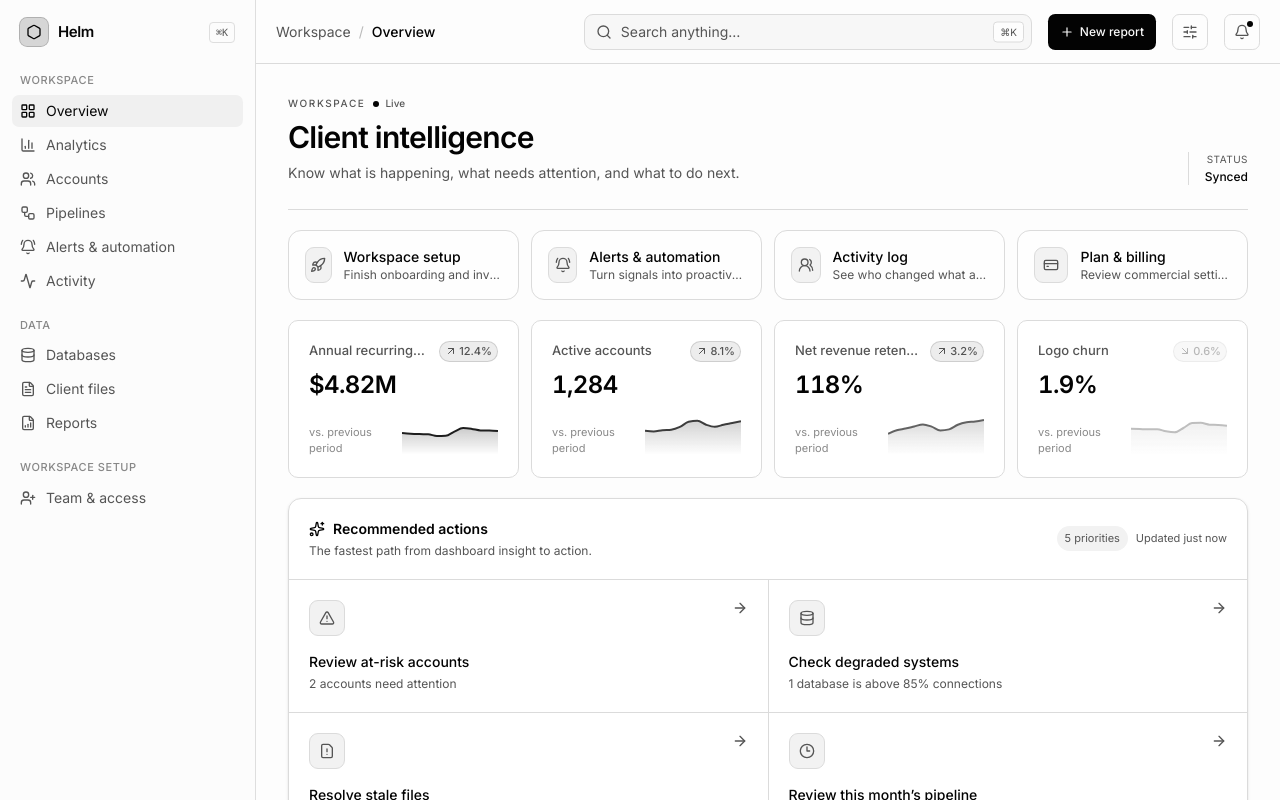
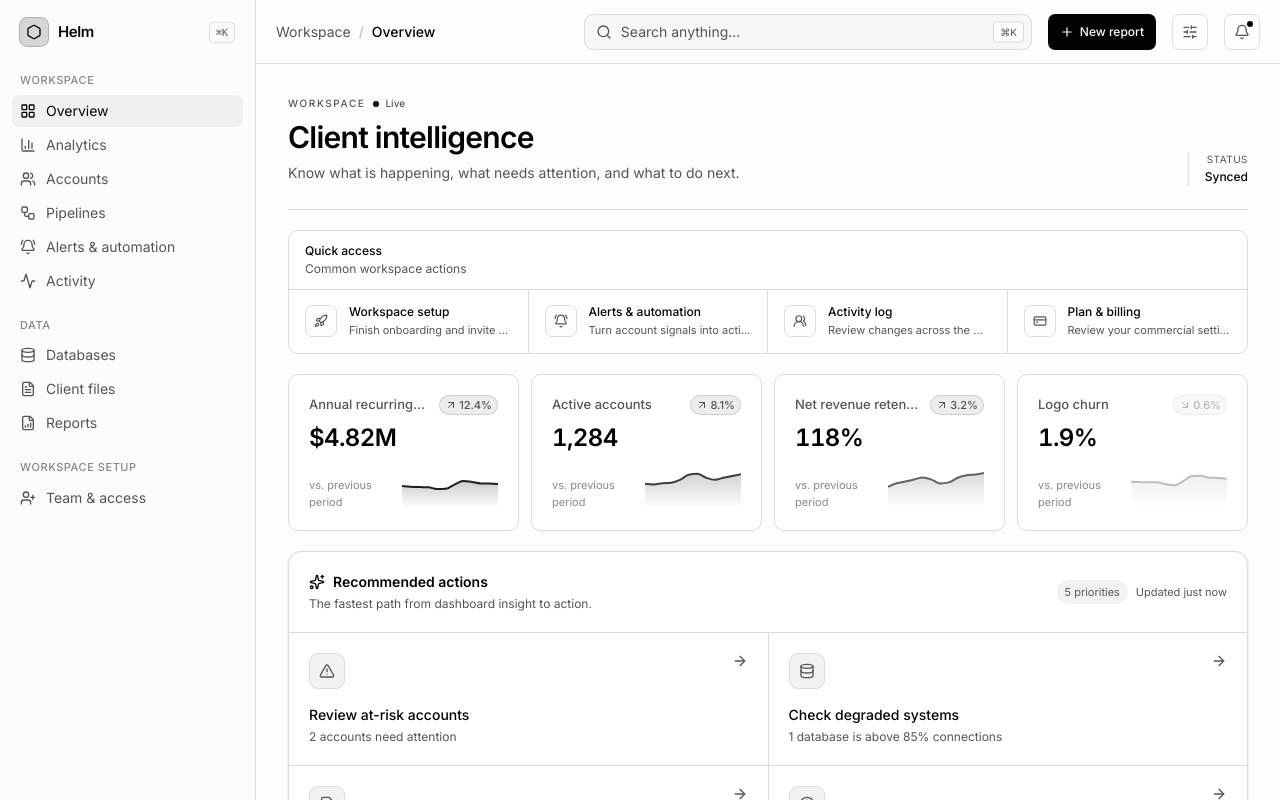
Before and after one commit to mohsarchive/b2b-client-dashboard, a Next.js app: page / in a window 1280 px wide. Shown: the top 800 px of the page. Built offline with nearby package versions, Linux system fonts and the light colour scheme.

Commit message:
Refine overview quick access for a more restrained product UI

```diff
--- a/components/dashboard/workspace-tools.tsx
+++ b/components/dashboard/workspace-tools.tsx
@@ -3,11 +3,38 @@ import { BellRing, CreditCard, Rocket, UsersRound } from 'lucide-react'
 
 const tools = [
   { title: 'Workspace setup', detail: 'Finish onboarding and invite your team', href: '/onboarding', icon: Rocket },
-  { title: 'Alerts & automation', detail: 'Turn signals into proactive actions', href: '/alerts', icon: BellRing },
-  { title: 'Activity log', detail: 'See who changed what and when', href: '/activity', icon: UsersRound },
-  { title: 'Plan & billing', detail: 'Review commercial settings', href: '/billing', icon: CreditCard },
+  { title: 'Alerts & automation', detail: 'Turn account signals into action', href: '/alerts', icon: BellRing },
+  { title: 'Activity log', detail: 'Review changes across the workspace', href: '/activity', icon: UsersRound },
+  { title: 'Plan & billing', detail: 'Review your commercial settings', href: '/billing', icon: CreditCard },
 ]
 
 export function WorkspaceTools() {
-  return <section className="grid gap-3 sm:grid-cols-2 xl:grid-cols-4">{tools.map((tool) => { const Icon = tool.icon; return <Link key={tool.href} href={tool.href} className="group rounded-2xl border border-border bg-card/70 p-4 transition-all duration-200 hover:-translate-y-0.5 hover:bg-card hover:shadow-sm"><div className="flex items-center gap-3"><span className="flex size-9 items-center justify-center rounded-lg border border-border bg-secondary text-muted-foreground group-hover:text-foreground"><Icon className="size-4" /></span><div className="min-w-0"><p className="truncate text-sm font-medium text-foreground">{tool.title}</p><p className="truncate text-xs text-muted-foreground">{tool.detail}</p></div></div></Link> })}</section>
+  return (
+    <section className="overflow-hidden rounded-xl border border-border bg-card">
+      <div className="border-b border-border px-4 py-3">
+        <p className="text-xs font-medium text-foreground">Quick access</p>
+        <p className="mt-0.5 text-xs text-muted-foreground">Common workspace actions</p>
+      </div>
+      <div className="grid divide-y divide-border sm:grid-cols-2 sm:divide-x sm:divide-y-0 xl:grid-cols-4">
+        {tools.map((tool) => {
+          const Icon = tool.icon
+          return (
+            <Link
+              key={tool.href}
+              href={tool.href}
+              className="group flex items-center gap-3 px-4 py-3.5 transition-colors hover:bg-secondary/45"
+            >
+              <span className="flex size-8 shrink-0 items-center justify-center rounded-md border border-border bg-background text-muted-foreground transition-colors group-hover:text-foreground">
+                <Icon className="size-3.5" />
+              </span>
+              <span className="min-w-0">
+                <span className="block truncate text-xs font-medium text-foreground">{tool.title}</span>
+                <span className="mt-0.5 block truncate text-[11px] text-muted-foreground">{tool.detail}</span>
+              </span>
+            </Link>
+          )
+        })}
+      </div>
+    </section>
+  )
 }
```
